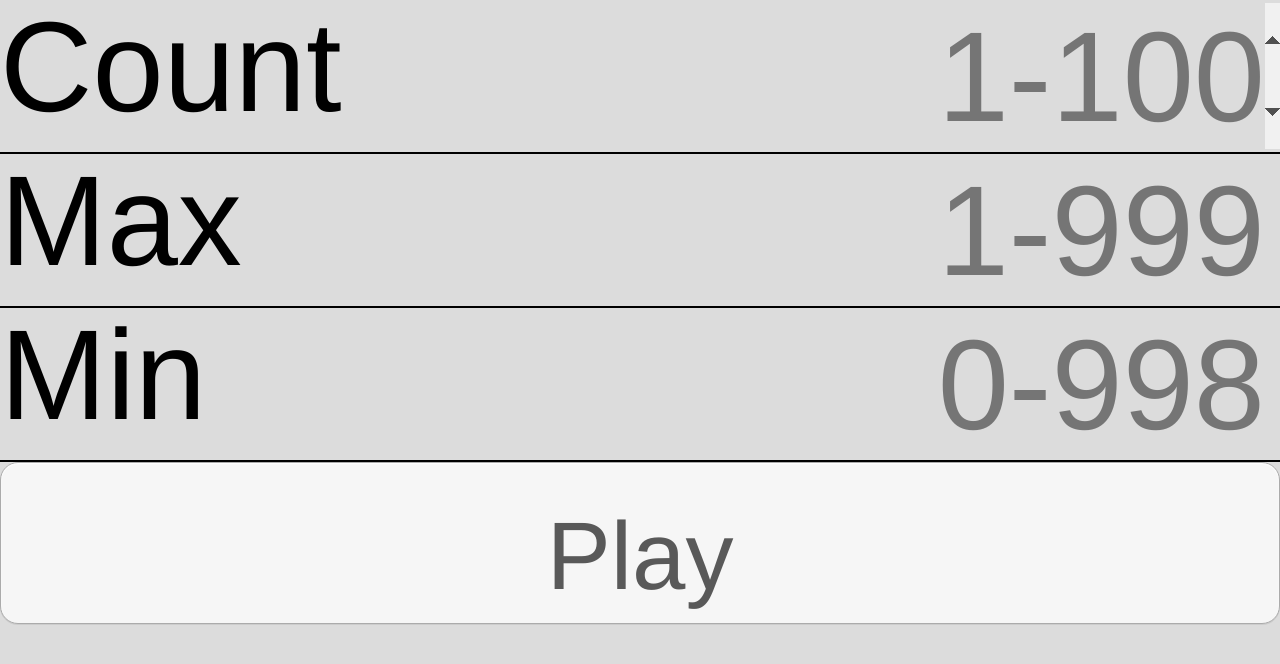
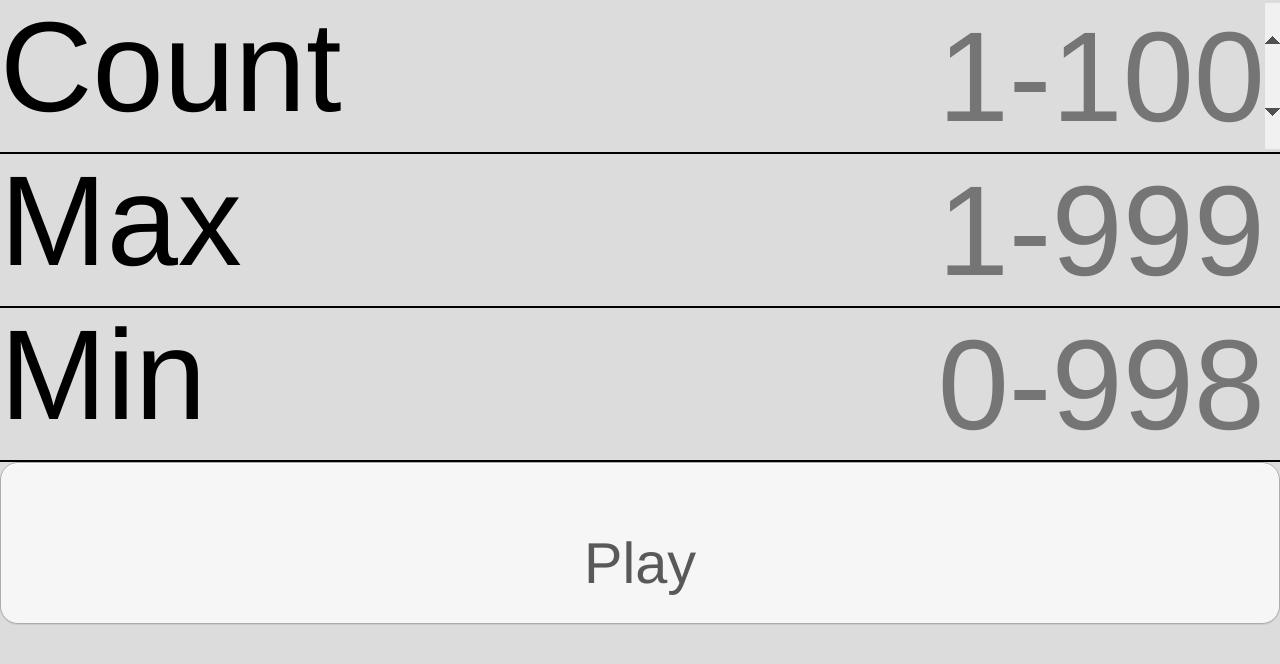
Before and after one commit to ippo615/minute-math-addition, a plain HTML site: page pages/configure.htm in a window 1280 px wide. Drawn offline with Linux system fonts and the light colour scheme.

Commit message:
Fixed 'play' button.

```diff
--- a/pages/configure.htm
+++ b/pages/configure.htm
@@ -40,9 +40,12 @@ function startPage(){
 	document.getElementById('in-max-label').innerHTML = msg['max'];
 	document.getElementById('in-min-label').innerHTML = msg['min'];
 	document.getElementById('in-count-label').innerHTML = msg['count'];
-	document.getElementById('button-play').innerHTML = msg['play'];
+
 	resizeToMax(document.getElementById("game-content"));
 	onresize = makeDebounced( function(){ resizeToMax(document.getElementById("game-content")); }, 50, false);
+
+	//document.getElementById('button-play').innerHTML = msg['play'];
+	setupLink(document.getElementById('button-play'),msg['play'],'javascript');
 	document.getElementById('button-play').onclick = function(){
 		var count = parseInt(document.getElementById('in-count').value);
 		var min = parseInt(document.getElementById('in-min').value);
```
